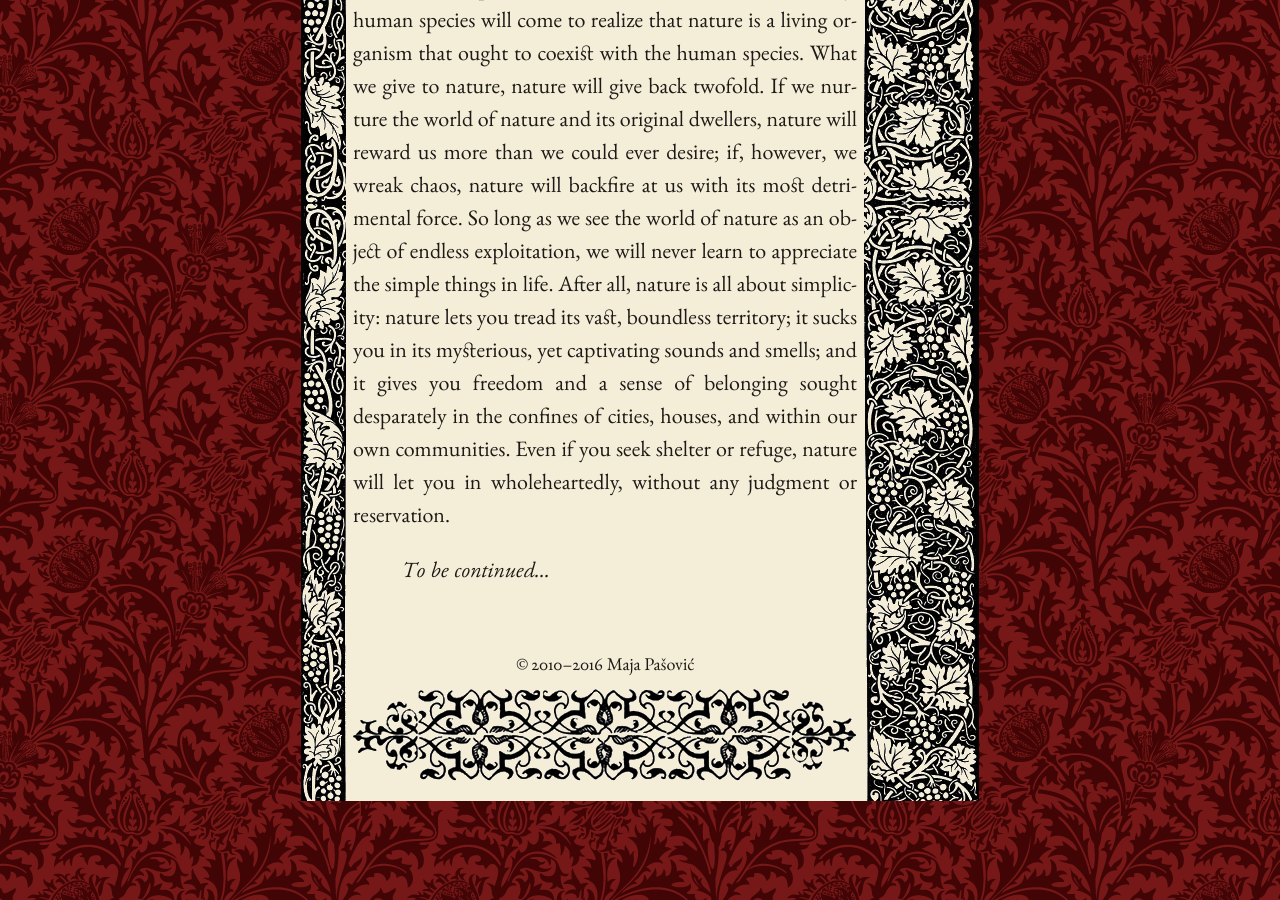
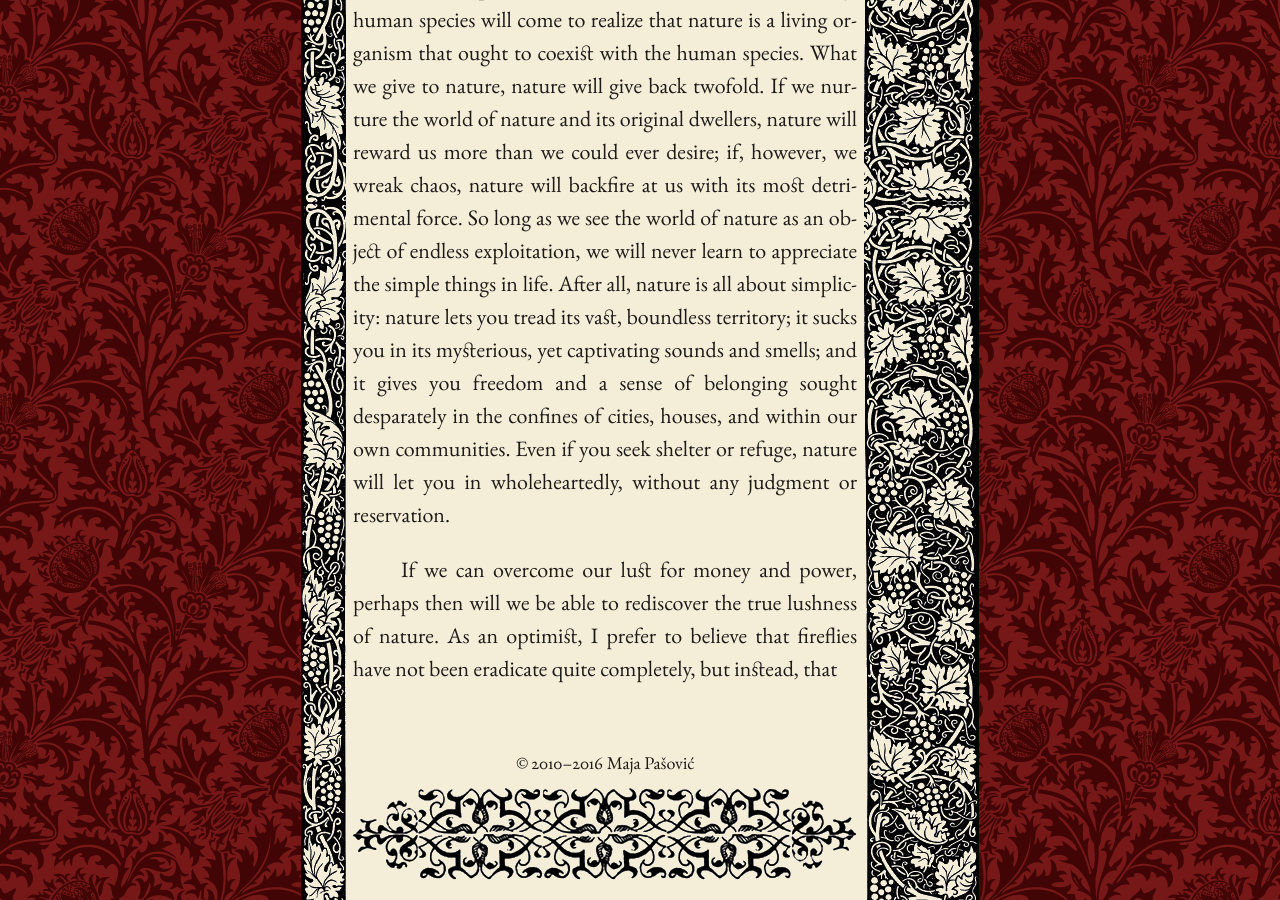
Before and after one commit to mpasovic/majapasovic.org, a Jekyll site: the page built from _posts/2016-07-06-a-lamenting-song-for-fireflies-progressive-destruction-of-the-environment-and-its-consequences.md, in a window 1280 px wide and 900 px high, scrolled down 5719 px. Built offline with Jekyll 4.4.1, drawn with Linux system fonts in a browser that asks for light colours; nearby versions of some CDN libraries.

Commit message:
Updated 2016-07-06-a-lamenting-song-for-fireflies-progressive-destruction-of-the-environment-and-its-consequences.md

```diff
--- a/_posts/2016-07-06-a-lamenting-song-for-fireflies-progressive-destruction-of-the-environment-and-its-consequences.md
+++ b/_posts/2016-07-06-a-lamenting-song-for-fireflies-progressive-destruction-of-the-environment-and-its-consequences.md
@@ -37,6 +37,4 @@ Consequently, the desire for more money results in more development and heighten
 *****
 The remnants of my youthful imagination prefer to believe that there is hope for the world of nature, and that someday, human species will come to realize that nature is a living organism that ought to coexist with the human species. What we give to nature, nature will give back twofold. If we nurture the world of nature and its original dwellers, nature will reward us more than we could ever desire; if, however, we wreak chaos, nature will backfire at us with its most detrimental force. So long as we see the world of nature as an object of endless exploitation, we will never learn to appreciate the simple things in life. After all, nature is all about simplicity: nature lets you tread its vast, boundless territory; it sucks you in its mysterious, yet captivating sounds and smells; and it gives you freedom and a sense of belonging sought desparately in the confines of cities, houses, and within our own communities. Even if you seek shelter or refuge, nature will let you in wholeheartedly, without any judgment or reservation.
 
-
-
-*To be continued...*
+If we can overcome our lust for money and power, perhaps then will we be able to rediscover the true lushness of nature. As an optimist, I prefer to believe that fireflies have not been eradicate quite completely, but instead, that
```
